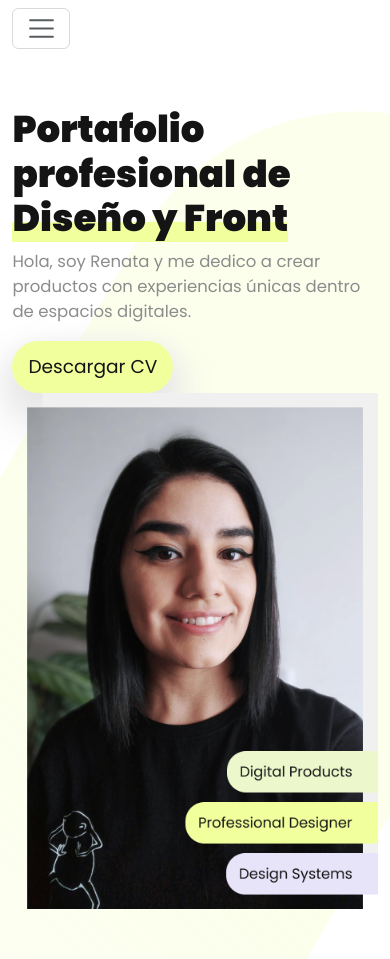
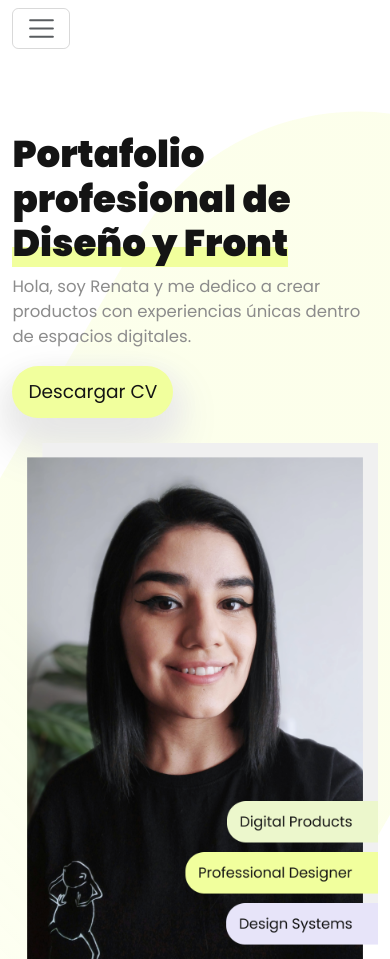
Before and after one commit to PradoRenata/PFPrado, a plain HTML site: page index.html in a window 390 px wide. Shown: the top 959 px of the page. Drawn offline with nearby package versions, Linux system fonts and the light colour scheme.

Commit message:
separación responsive hero

```diff
--- a/index.html
+++ b/index.html
@@ -43,7 +43,7 @@
     <main>
         <div class="container-fluid hero my-5">
           <div class="row justify-content-around align-items-center">
-            <div class="col-lg-6 col-sm-12 align-self-center">
+            <div class="col-lg-6 col-sm-12 align-self-center py-4">
               <h1>Portafolio profesional de <span class="line-bottom">Diseño y Front</span></h1>
               <p>Hola, soy Renata y me dedico a crear productos con experiencias únicas dentro de espacios digitales. </p>
               <button type="button">Descargar CV</button>
```
